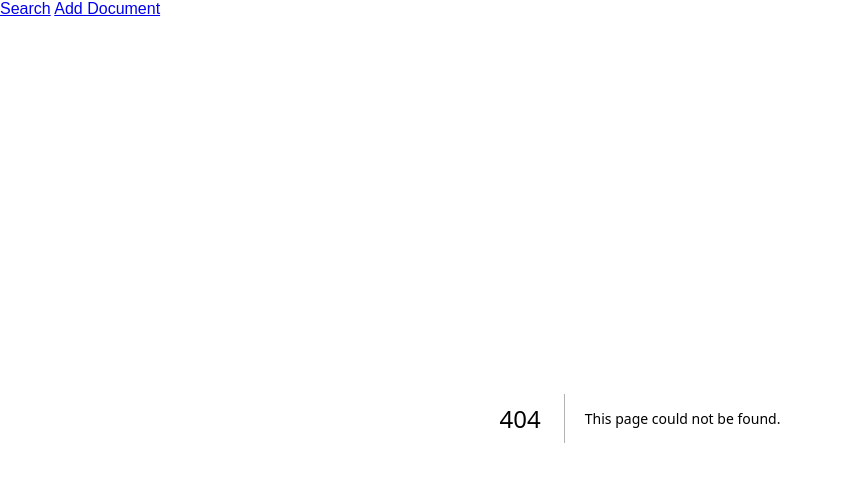
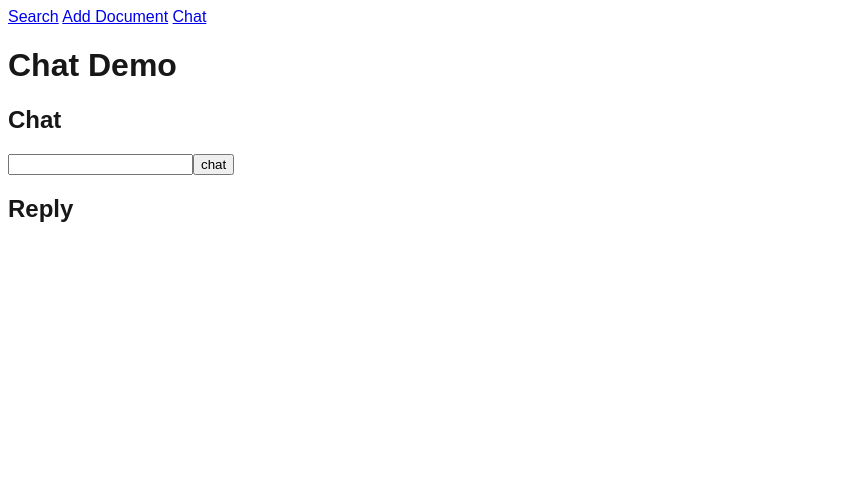
Before and after one commit to geluso/pets-to-policy-rag, a Next.js app: page /chat in a window 1280 px wide. Before the commit this address had no page. Shown: the top 482 px of the page, without its empty margins (0-843 px from the left). Built offline with nearby package versions, Linux system fonts and the light colour scheme.

Commit message:
simple chat. not streamed

```diff
--- /dev/null
+++ b/app/chat/ChatDemo.tsx
@@ -0,0 +1,29 @@
+"use client"
+
+import { useState } from "react";
+import { chat } from "./actions";
+
+export default function ChatDemo() {
+  const [topic, setTopic] = useState('')
+  const [response, setResponse] = useState('')
+
+  const handleClick = async () => {
+    const reply = await chat(topic)
+    setResponse(reply)
+    console.log({ reply })
+  }
+
+  return <div>
+    <h1>Chat Demo</h1>
+    <h2>Chat</h2>
+    <p>
+      <input value={topic} onChange={(ev) => setTopic(ev.target.value)} type="text" />
+      <button onClick={handleClick}>chat</button>
+    </p>
+
+    <h2>Reply</h2>
+    <div>
+      {response}
+    </div>
+  </div>
+}
--- /dev/null
+++ b/app/chat/actions.ts
@@ -0,0 +1,19 @@
+"use server"
+
+import { ChatOpenAI } from "@langchain/openai";
+import { HumanMessage, SystemMessage } from "@langchain/core/messages";
+
+export async function chat(topic: string) {
+  console.log({ topic })
+  const model = new ChatOpenAI({ model: "gpt-4" });
+  const messages = [
+    new SystemMessage("Do"),
+    new HumanMessage(`write me a two paragraph essay on ${topic}`),
+  ];
+
+  const response = await model.invoke(messages);
+  const { content } = response
+  console.log(response)
+  console.log({ content })
+  return content.toString()
+}
--- /dev/null
+++ b/app/chat/page.tsx
@@ -0,0 +1,7 @@
+"use server"
+
+import ChatDemo from "./ChatDemo"
+
+export default async function ChatPage() {
+  return <ChatDemo />
+}
--- a/app/layout.tsx
+++ b/app/layout.tsx
@@ -29,7 +29,8 @@ export default function RootLayout({
       >
         <nav>
           <a href="/search">Search</a>{' '}
-          <a href="/add">Add Document</a>
+          <a href="/add">Add Document</a>{' '}
+          <a href="/chat">Chat</a>
         </nav>
         {children}
       </body>
--- a/package.json
+++ b/package.json
@@ -9,7 +9,10 @@
     "lint": "next lint"
   },
   "dependencies": {
+    "@langchain/core": "^0.3.37",
+    "@langchain/openai": "^0.4.2",
     "@prisma/client": "^6.3.0",
+    "langchain": "^0.3.15",
     "next": "15.1.6",
     "react": "^19.0.0",
     "react-dom": "^19.0.0"
```
Also changed, not shown: 1 other file (tests, documents, lock files or other folders).
